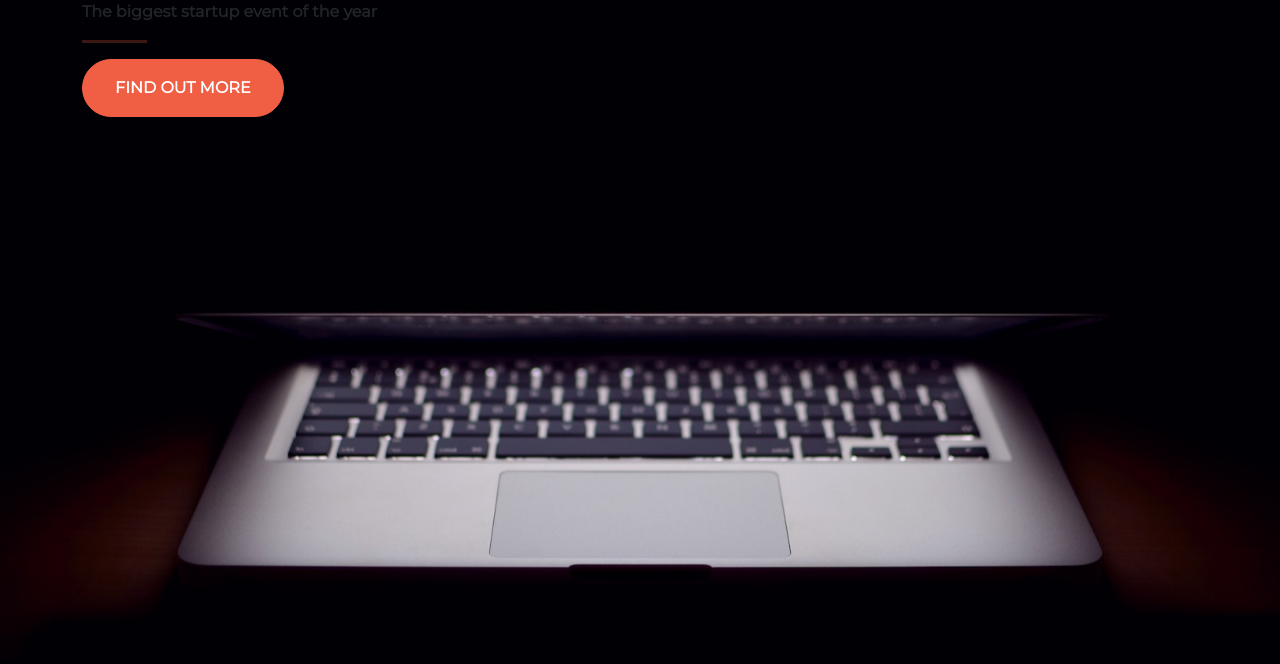
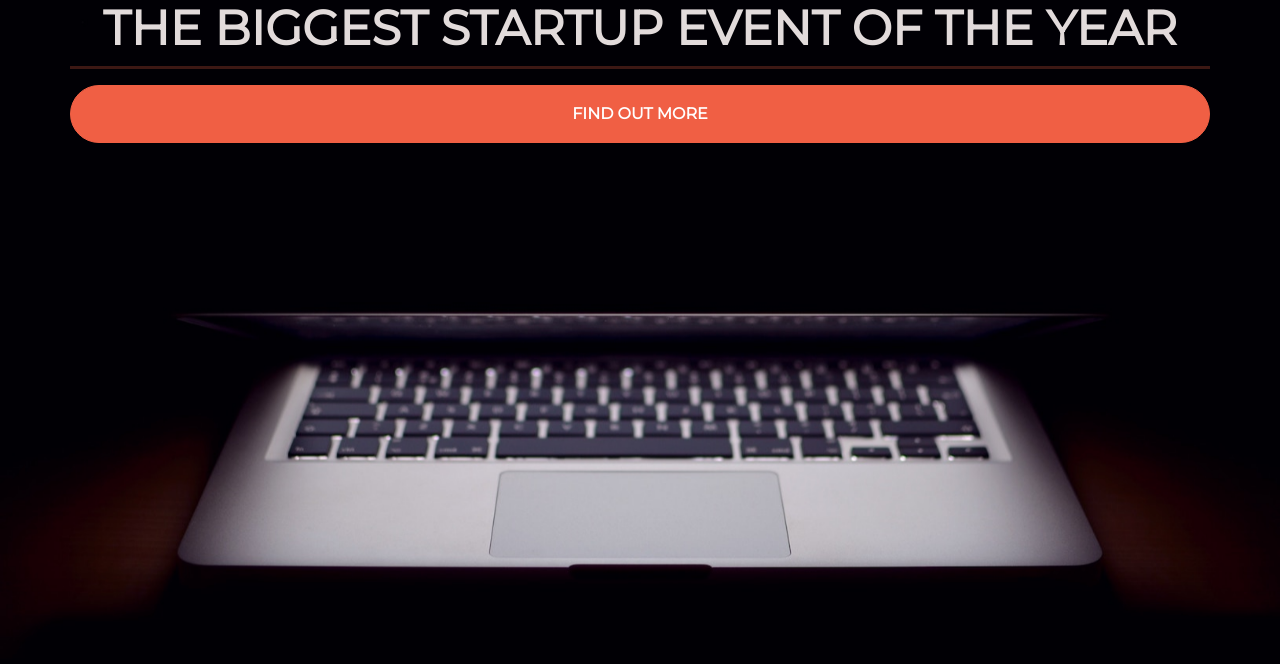
Before and after one commit to bmay86/landing_page, a plain HTML site: page root/index.html in a window 1280 px wide. Drawn offline with nearby package versions, Linux system fonts and the light colour scheme.

Commit message:
Add header section with text-center class

```diff
--- a/root/index.html
+++ b/root/index.html
@@ -26,14 +26,16 @@
     <link rel="stylesheet" href="css/style.css" />
   </head>
   <body>
-    <div class="container"
-        <div class="row"
-        <h1 class="text-uppercase">
-        <strong>The biggest startup event of the year</strong>
-        </h1>
+    <div class="container">
+      <div class="row">
+        <header class="text-center">
+          <h1 class="text-uppercase">
+            <strong>The biggest startup event of the year</strong>
+          </h1>
+        </header>
         <hr />
         <button class="btn btn-primary btn-xl">Find out more</button>
-        </div>
+      </div>
     </div>
   </body>
 </html>
```
